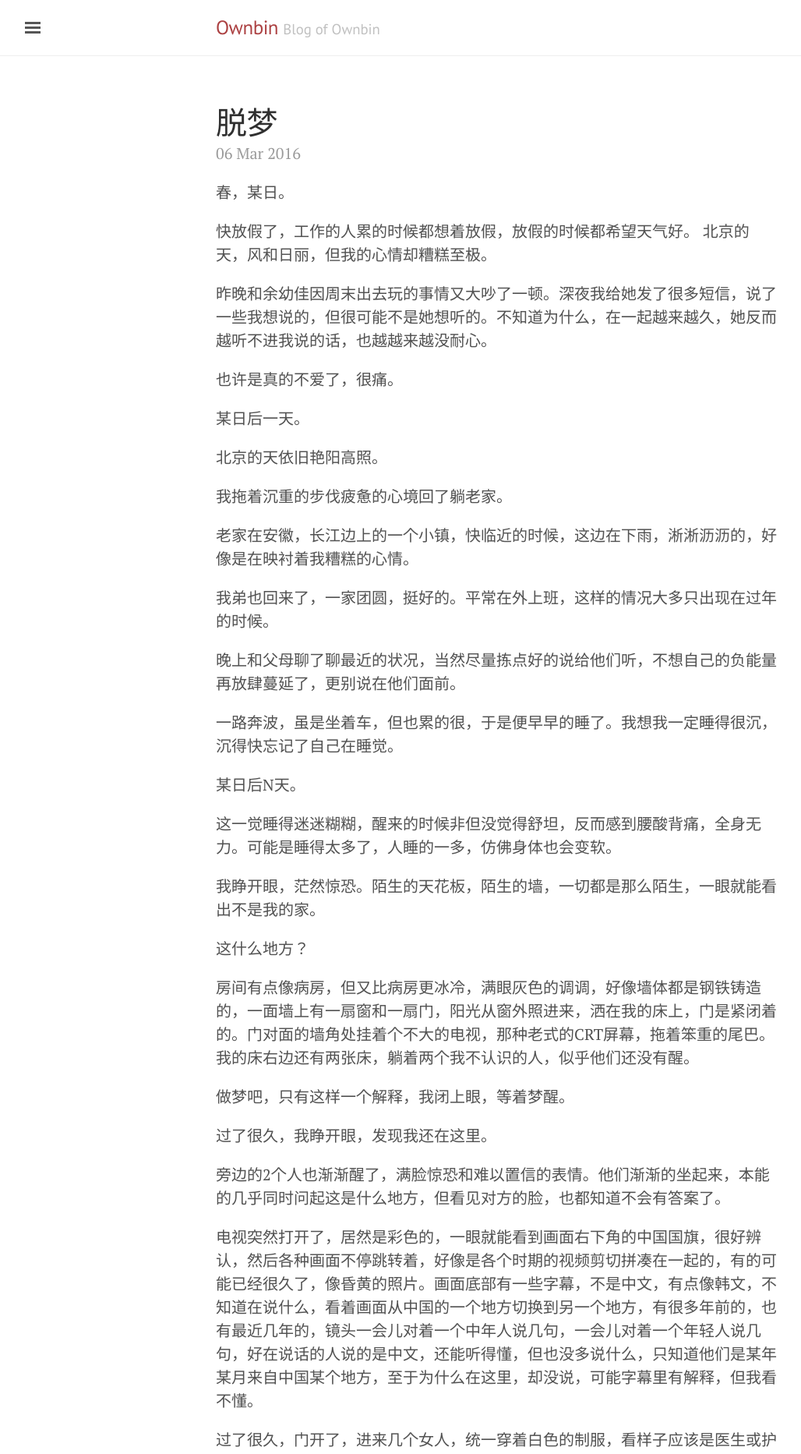
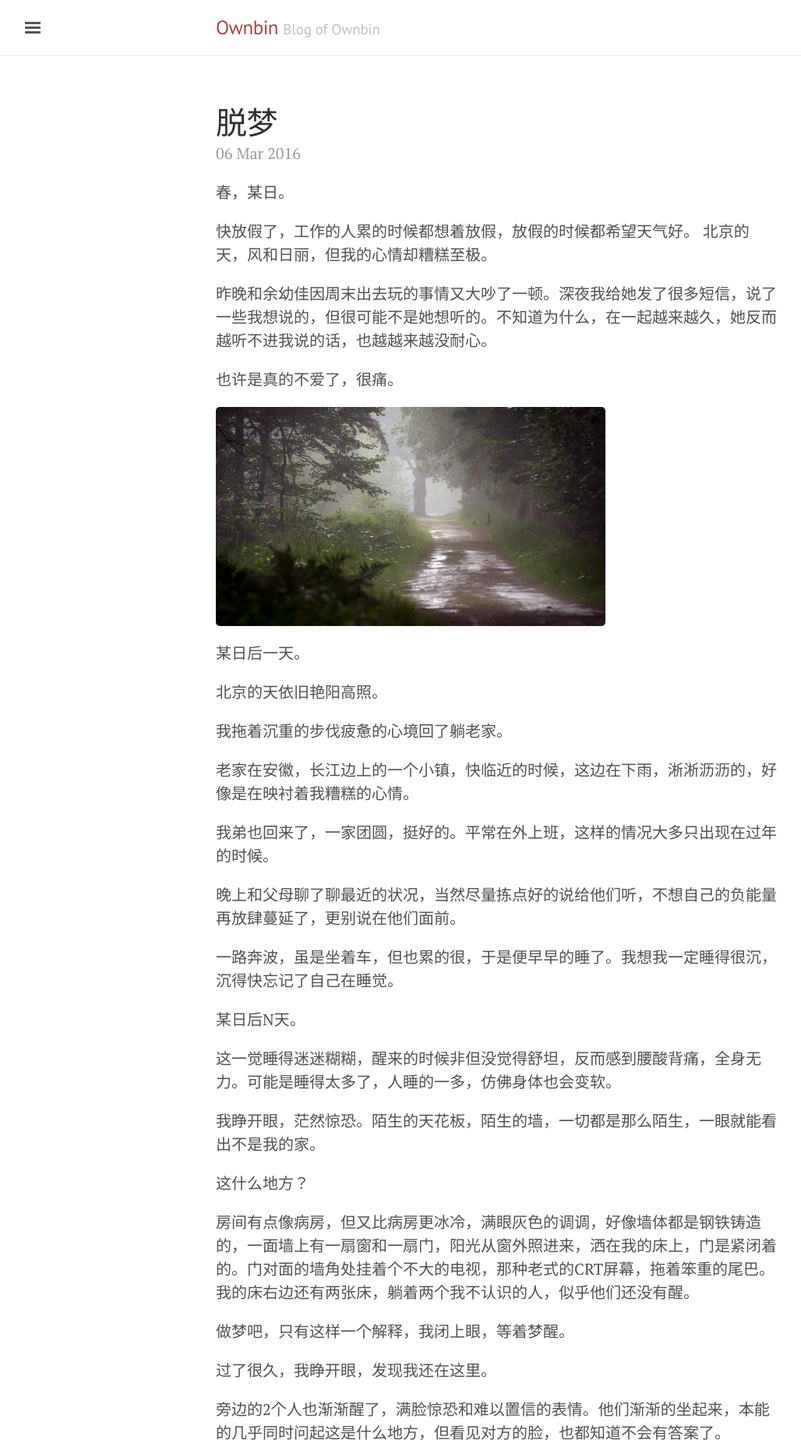
Before and after one commit to ownbin/ownbin.github.io, a Jekyll site: the page built from _posts/2016-03-06-dream.md, in a window 1280 px wide. Shown: the top 1865 px of the page at 78% size, without its empty margins (3-1031 px from the left). Built offline with Jekyll 4.4.1, drawn with Linux system fonts in a browser that asks for light colours.

Commit message:
insert image

```diff
--- a/_posts/2016-03-06-dream.md
+++ b/_posts/2016-03-06-dream.md
@@ -12,6 +12,7 @@ title: 脱梦
 
 也许是真的不爱了，很痛。
 
+![](/public/img1.png)
 
 某日后一天。
 
```
Also changed, not shown: public/img1.png (added).
